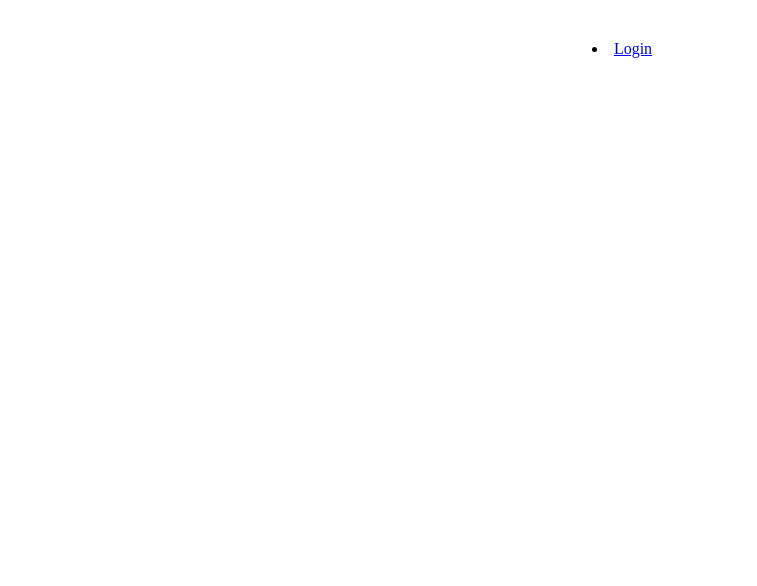
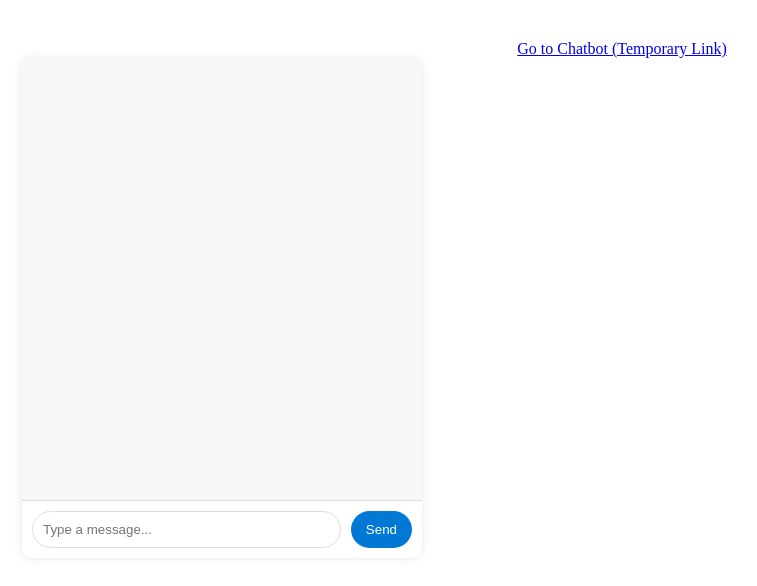
Before and after one commit to evelyn-torres/CS555, a React (Vite) app in the folder FrontEnd/frontEnd/: page /chat in a window 1280 px wide. Shown: the top 586 px of the page, without its empty margins (18-775 px from the left). Built offline with nearby package versions, Linux system fonts and the light colour scheme.

Commit message:
merged main into what I have added for the UI

```diff
--- a/FrontEnd/frontEnd/src/App.jsx
+++ b/FrontEnd/frontEnd/src/App.jsx
@@ -5,18 +5,23 @@ import './styles/App.css'
 import Login from './pages/Login'
 import { BrowserRouter as Router, Route, Routes } from 'react-router-dom';
 import { Link } from 'react-router-dom';
+import ChatBotUI from './pages/chabotUI';
 
-function App() {
-  const [count, setCount] = useState(0)
-
+const App = () => {
   return (
     <Router>
       <div>
-        <li><Link to="/">Login</Link></li>
+        <nav>
+          <Link to="/chat">Go to Chatbot (Temporary Link)</Link>
+        </nav>
       </div>
+
+      <Routes>
+        <Route path="/" element={<Login />} />
+        <Route path="/chat" element={<ChatBotUI />} />
+      </Routes>
     </Router>
-
-  )
+  );
 }
 
 export default App;
--- a/FrontEnd/frontEnd/src/pages/Login.jsx
+++ b/FrontEnd/frontEnd/src/pages/Login.jsx
@@ -3,6 +3,7 @@
 import React, { useState } from 'react';
 import { Button, TextField, Box, Typography, Container, Avatar } from '@mui/material';
 import LockOutlinedIcon from '@mui/icons-material/LockOutlined';
+import { useNavigate } from 'react-router-dom'; // Import useHistory for routing
 
 const Login = () => {
   // State to handle the email and password
@@ -13,6 +14,11 @@ const Login = () => {
     event.preventDefault();
     // check check
     console.log({ email, password });
+    if(email === 'email' && password === 'password'){
+      navigate('/chat');
+    }else{
+      alert('Invalid credentials. Please try again.');
+    }
   };
 
   return (
--- /dev/null
+++ b/FrontEnd/frontEnd/src/pages/chabotUI.jsx
@@ -0,0 +1,55 @@
+import React, { useState } from 'react';
+import '../styles/ChatBotUI.css';
+
+const ChatBotUI = () => {
+  const [messages, setMessages] = useState([]);
+  const [input, setInput] = useState('');
+
+  const handleSend = () => {
+    if (input.trim()) {
+      setMessages([...messages, { sender: 'user', text: input }]);
+      setInput('');
+
+      // Simulate AI response
+      setTimeout(() => {
+        setMessages((prevMessages) => [
+          ...prevMessages,
+          { sender: 'ai', text: 'This is an AI response' },
+        ]);
+      }, 1000);
+    }
+  };
+  const handleEnter = (event) =>{
+    if(event.key ==='Enter'){
+      handleSend();
+    }
+  }
+
+  return (
+    <div className="chatbot-container">
+      <div className="chat-window">
+        {messages.map((message, index) => (
+          <div
+            key={index}
+            className={`message ${message.sender === 'user' ? 'user-message' : 'ai-message'}`}
+          >
+            {message.text}
+          </div>
+        ))}
+      </div>
+      <div className="input-container">
+        <input
+          type="text"
+          value={input}
+          onChange={(e) => setInput(e.target.value)}
+          placeholder="Type a message..."
+          className="chat-input"
+          onKeyDown={handleEnter}
+        />
+        <button onClick={handleSend} className="send-button">Send</button>
+      </div>
+    </div>
+  );
+};
+
+export default ChatBotUI;
--- /dev/null
+++ b/FrontEnd/frontEnd/src/styles/chatbotUI.css
@@ -0,0 +1,76 @@
+.chatbot-container {
+    width: 400px;
+    height: 500px;
+    border-radius: 10px;
+    box-shadow: 0px 0px 10px rgba(0, 0, 0, 0.1);
+    display: flex;
+    flex-direction: column;
+    overflow: hidden;
+    font-family: 'Trebuchet MS', 'Lucida Sans Unicode', 'Lucida Grande', 'Lucida Sans', Arial, sans-serif, sans-serif;
+  }
+
+  .chat-window {
+    flex: 1;
+    padding: 10px;
+    overflow-y: auto;
+    background-color: #f7f7f7;
+  }
+
+  .message {
+    display: inline-block;
+    margin: 10px 0;
+    padding: 10px 15px; /* Add padding to create space around the text */
+    border-radius: 20px;
+    max-width: 75%; /* Limit max width to 75% of the chat container */
+    word-wrap: break-word; /* Ensure long words break properly */
+    position: relative;
+    clear: both;
+    width: auto; /* Allow the width to adjust based on the content */
+  }
+
+  .user-message {
+    background-color: #0078d4;
+    color: white;
+    align-self: flex-end;
+    margin-left: auto; /* Align to the right */
+    border-bottom-right-radius: 0;
+    padding: 10px 15px; /* Consistent padding around the text */
+  }
+
+  .ai-message {
+    background-color: #e5e5e5;
+    color: #333;
+    align-self: flex-start;
+    margin-right: auto; /* Align to the left */
+    border-bottom-left-radius: 0;
+    padding: 10px 15px; /* Consistent padding around the text */
+  }
+
+  .input-container {
+    display: flex;
+    padding: 10px;
+    background-color: #fff;
+    border-top: 1px solid #ddd;
+  }
+
+  .chat-input {
+    flex: 1;
+    padding: 10px;
+    border: 1px solid #ddd;
+    border-radius: 20px;
+    margin-right: 10px;
+  }
+
+  .send-button {
+    background-color: #0078d4;
+    color: white;
+    border: none;
+    padding: 10px 15px;
+    border-radius: 20px;
+    cursor: pointer;
+    transition: background-color 0.3s ease;
+  }
+
+  .send-button:hover {
+    background-color: #005a9e;
+  }
```
Also changed, not shown: 1 other file (tests, documents, lock files or other folders).
